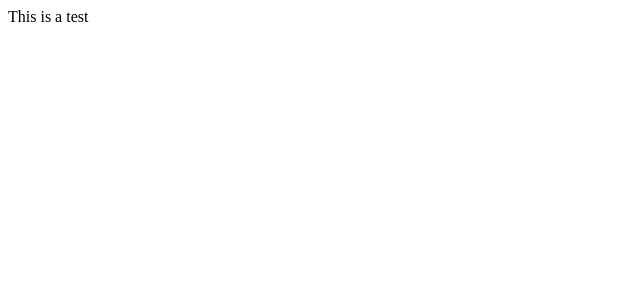
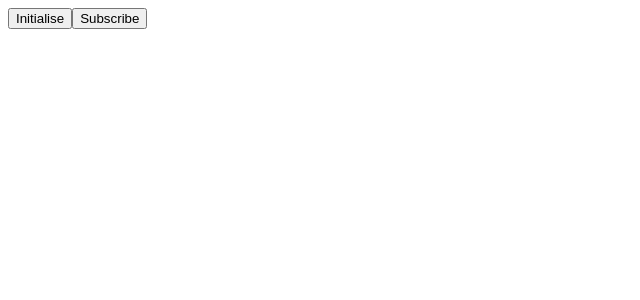
Before and after one commit to arunkumarv/angular-tut, an Angular app: page / in a window 1280 px wide. Shown: the top 300 px of the page, without its empty margins (0-640 px from the left). Built offline with nearby package versions, Linux system fonts and the light colour scheme.

Commit message:
Initialise and subscribe

```diff
--- a/src/app/app.component.html
+++ b/src/app/app.component.html
@@ -1 +1,2 @@
-This is a test
+<button (click)="initialise()">Initialise</button>
+<button (click)="subscribe()">Subscribe</button>
--- a/src/app/app.component.ts
+++ b/src/app/app.component.ts
@@ -8,19 +8,33 @@ import { Observable } from 'rxjs';
 })
 export class AppComponent implements OnInit {
 
+   simpleObservable;
+
   ngOnInit(): void {
 
-    const simpleObservable = new Observable( (observer) => {
+  }
 
-      observer.next("hello");
+  initialise(){
 
-      observer.complete();
+    this.simpleObservable = new Observable( (observer) => {
+
+      setInterval ( () => {
+
+        observer.next( Math.random() );
+
+      }, 1000 );
 
     });
+  }
 
-    simpleObservable.subscribe( data => console.log (data) )
+  subscribe (){
+
+    this.simpleObservable.subscribe( data => console.log (data) );
 
   }
 
 
+
+
+
 }
```
